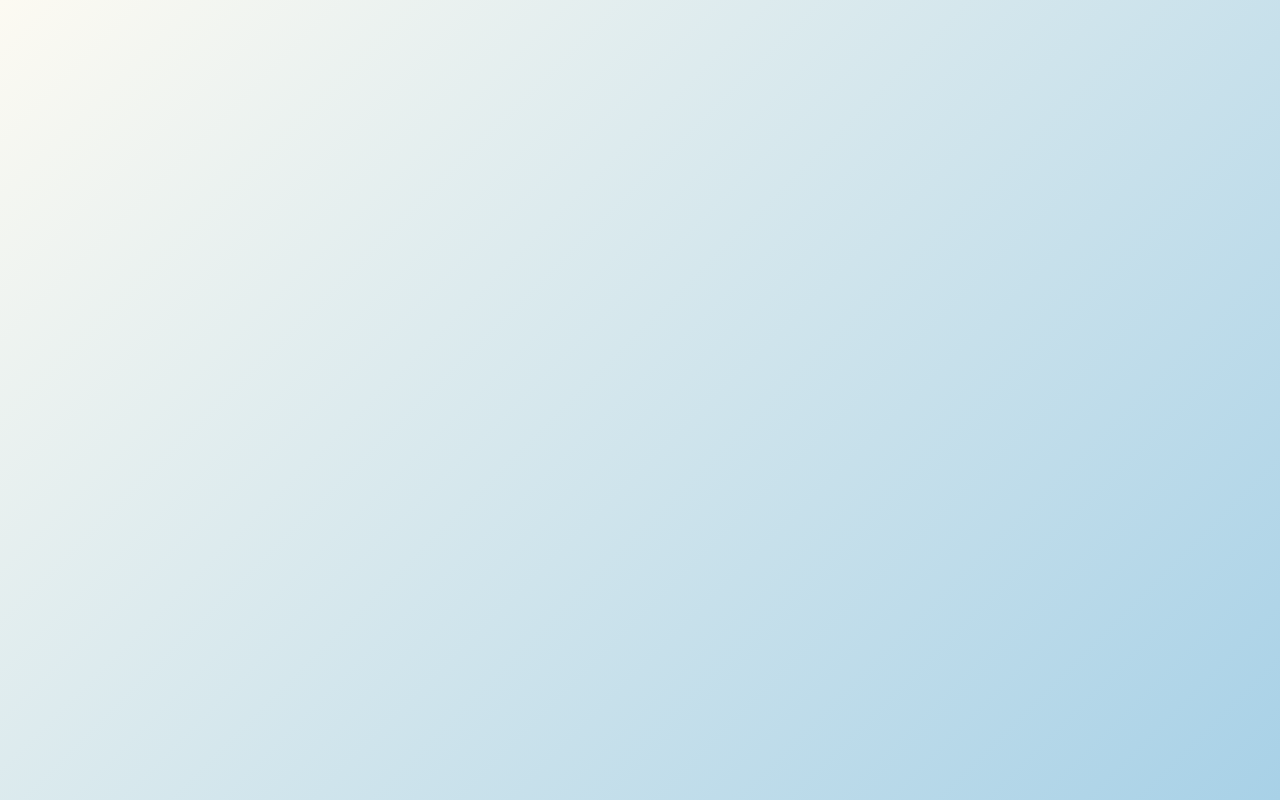
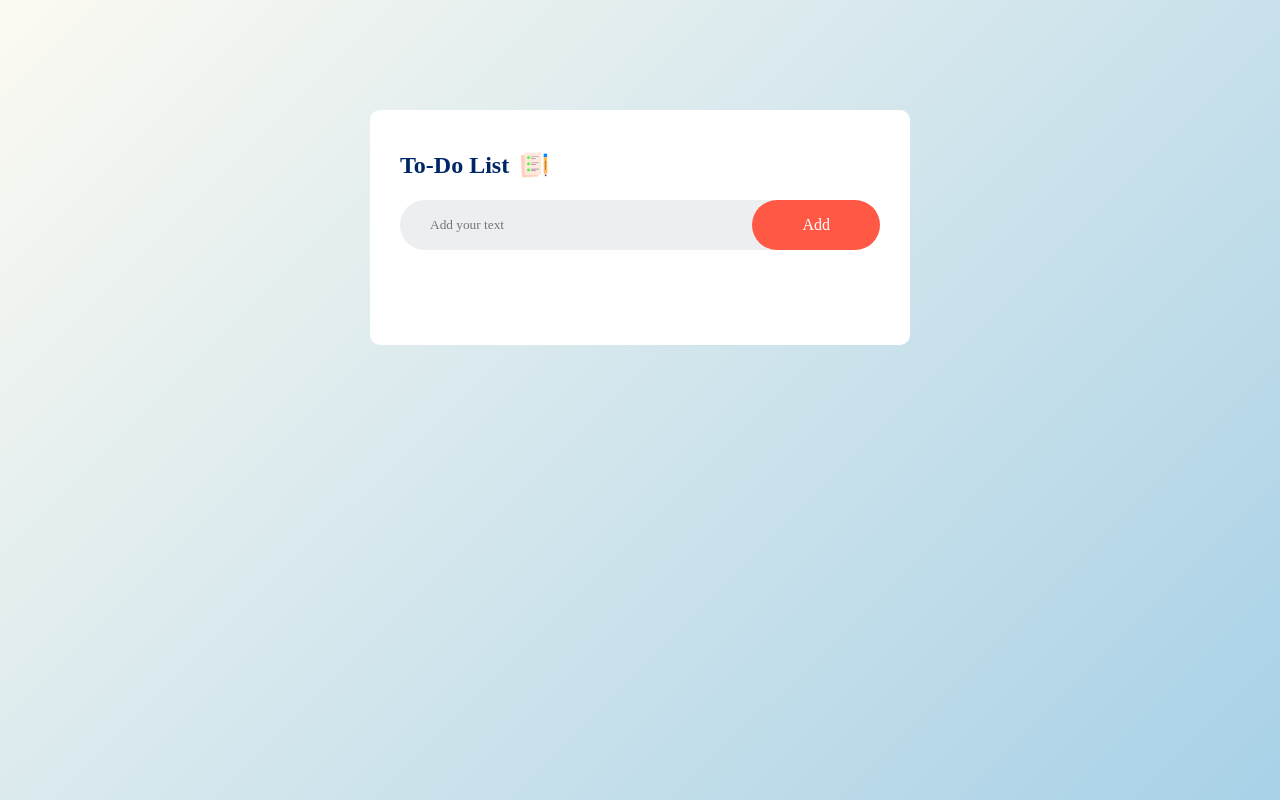
Before and after one commit to DevikaRajesh22/ToDoListApp, a plain HTML site: page index.html in a window 1280 px wide. Drawn offline with Linux system fonts and the light colour scheme.

Commit message:
Search box ui

```diff
--- a/index.html
+++ b/index.html
@@ -8,7 +8,13 @@
 </head>
 <body>
     <div class="container">
-
+        <div class="todo-app">
+            <h2>To-Do List <img src="images/icon.png"></h2>
+            <div class="row">
+                <input type="text" id="input-box" placeholder="Add your text">
+                <button>Add</button>
+            </div>
+        </div>
     </div>
 </body>
 </html>
--- a/style.css
+++ b/style.css
@@ -10,3 +10,47 @@
     background: linear-gradient(135deg,#FCFAF2,#A8D1E7);
     padding: 10px;
 }
+.todo-app{
+    width: 100%;
+    max-width: 540px;
+    background: #fff;
+    margin: 100px auto 20px;
+    padding: 40px 30px 70px;
+    border-radius: 10px;
+}
+.todo-app h2{
+    color: #002765;
+    display: flex;
+    align-items: center;
+    margin-bottom: 20px;
+}
+.todo-app h2 img{
+    width: 30px;
+    margin-left: 10px;
+}
+.row{
+    display: flex;
+    align-items: center;
+    justify-content: space-between;
+    background: #edeef0;
+    border-radius: 30px;
+    padding-left: 20px;
+    margin-bottom: 25px;
+}
+input{
+    flex: 1;
+    border: none;
+    outline: none;
+    background: transparent;
+    padding: 10px;
+}
+button{
+    border: none;
+    outline: none;
+    padding: 16px 50px;
+    background: #ff5945;
+    color: #fff;
+    font-size: 16px;
+    cursor: pointer;
+    border-radius: 40px;
+}
```
